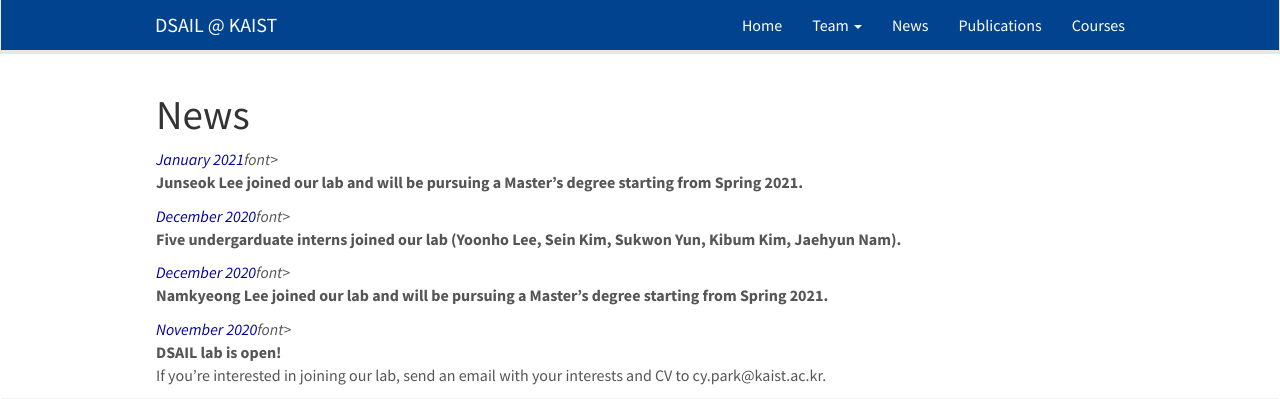
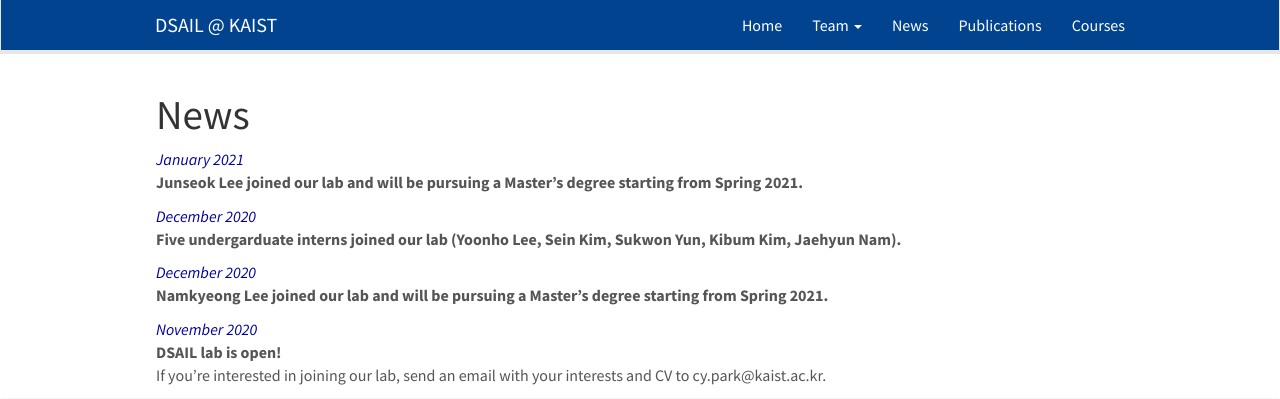
Before and after one commit to kaist-dsail/kaist-dsail.github.io, a Jekyll site: the page built from _pages/news.md, in a window 1280 px wide. Shown: the top 399 px of the page. Built offline with Jekyll 4.4.1, drawn with Linux system fonts in a browser that asks for light colours; nearby versions of some CDN libraries.

Commit message:
Update news.md

```diff
--- a/_pages/news.md
+++ b/_pages/news.md
@@ -9,7 +9,7 @@
 # News
 
 {% for article in site.data.news %}
-<p><em><font color="#0000A0">{{ article.date }}</font>font></em> <br>
+<p><em><font color="#0000A0">{{ article.date }}</font></em> <br>
 <b>{{ article.headline }}</b><br>
 {{ article.content }}</p>
 {% endfor %}
```
